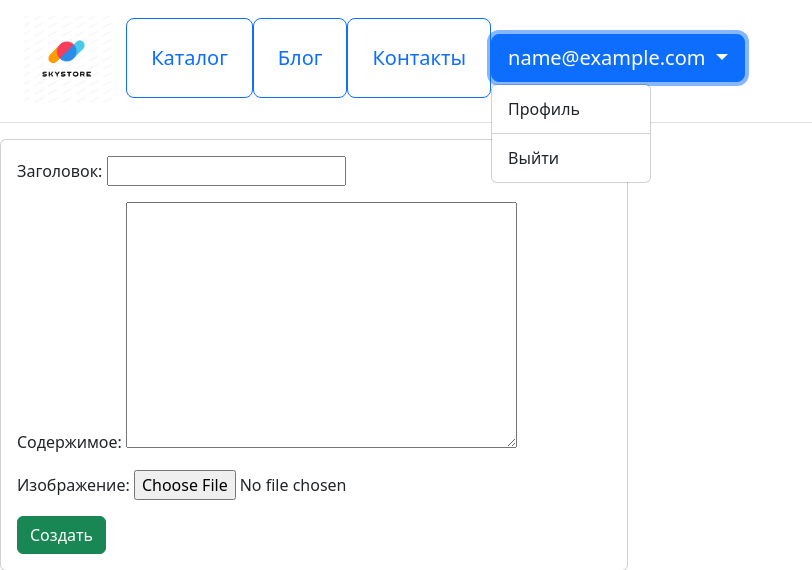
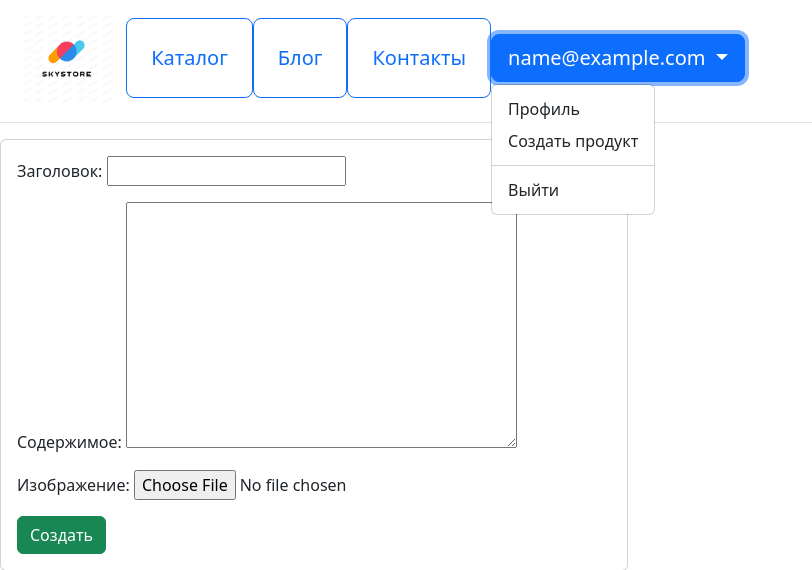
Before and after one commit to alekseibedulenko/Django_Skystore_2, a Django app: page /blog/create/ in a window 1280 px wide, after a click that opens the changed part. Shown: the top 570 px of the page, without its empty margins (0-812 px from the left). Run offline with Django 4.2, Linux system fonts and the light colour scheme; the visitor is signed in with stand-in values (Sample User, id 1); parts of the project's set-up code (start-up, migrations or seed data) failed here and were passed over; some libraries are stand-ins or nearby versions.

Commit message:
Task 3, corrected

```diff
--- a/catalog/templates/catalog/base.html
+++ b/catalog/templates/catalog/base.html
@@ -30,6 +30,8 @@
             {% if user.is_authenticated %}
                 <ul class="dropdown-menu">
                     <li><a class="dropdown-item" href="/users/profile">Профиль</a></li>
+                    <li>
+                    <li><a class="dropdown-item" href="/product/create">Создать продукт</a></li>
                     <li>
                         <hr class="dropdown-divider">
                     </li>
```
